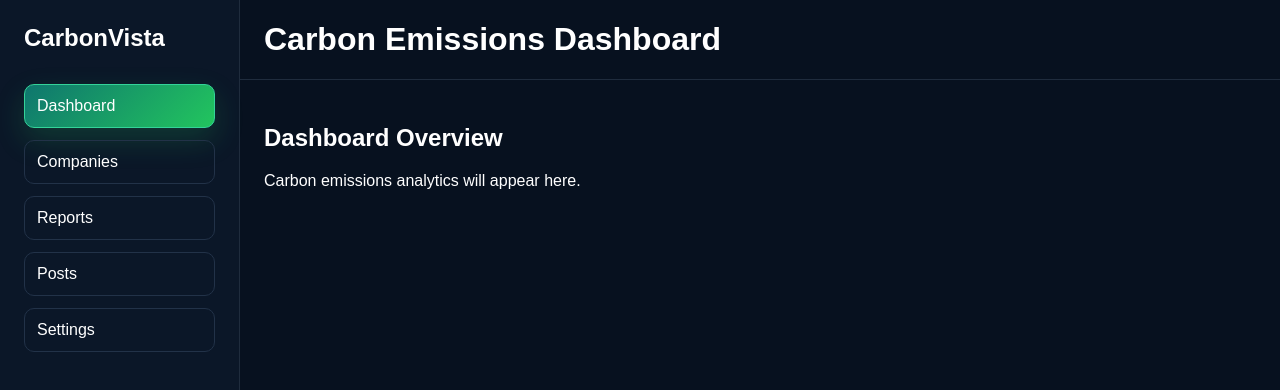
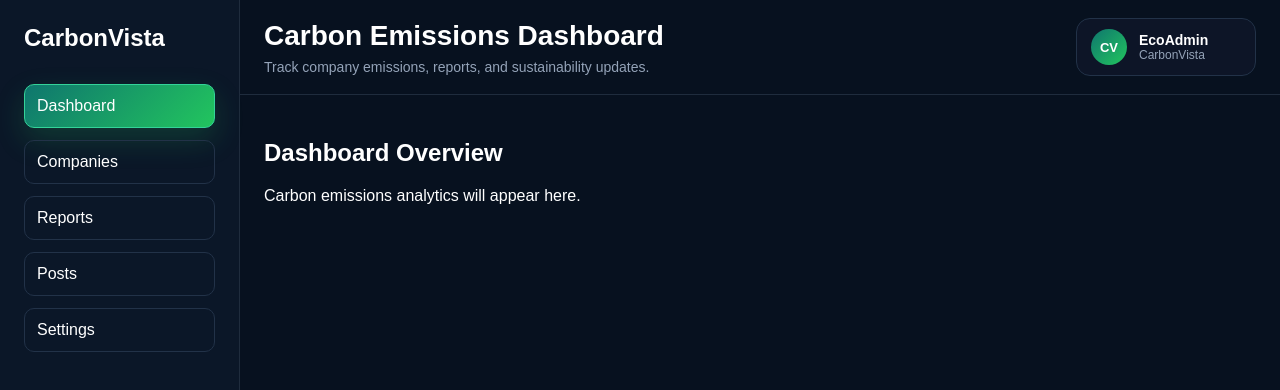
Before and after one commit to Jayzeek2025/Carbon-Emission-Dashboard, a Next.js app: page / in a window 1280 px wide. Shown: the top 390 px of the page. Built offline with nearby package versions, Linux system fonts and the light colour scheme.

Commit message:
feat: add dashboard header

```diff
--- a/src/app/globals.css
+++ b/src/app/globals.css
@@ -79,11 +79,59 @@ button {
 }
 
 .app-header {
-  height: 80px;
+  min-height: 88px;
   border-bottom: 1px solid #1f2c3d;
   display: flex;
   align-items: center;
-  padding: 0 24px;
+  justify-content: space-between;
+  gap: 24px;
+  padding: 18px 24px;
+}
+
+.app-header h1 {
+  margin: 0;
+  font-size: 28px;
+  line-height: 1.2;
+}
+
+.app-header p {
+  margin: 6px 0 0;
+  color: #94a3b8;
+  font-size: 14px;
+}
+
+.app-user-badge {
+  display: flex;
+  align-items: center;
+  gap: 12px;
+  min-width: 180px;
+  padding: 10px 14px;
+  border: 1px solid #223248;
+  border-radius: 14px;
+  background: rgba(15, 23, 42, 0.75);
+}
+
+.app-user-avatar {
+  display: grid;
+  place-items: center;
+  width: 36px;
+  height: 36px;
+  border-radius: 50%;
+  background: linear-gradient(135deg, #0f766e, #22c55e);
+  color: white;
+  font-size: 13px;
+  font-weight: 700;
+}
+
+.app-user-badge strong {
+  display: block;
+  font-size: 14px;
+}
+
+.app-user-badge span:not(.app-user-avatar) {
+  display: block;
+  color: #94a3b8;
+  font-size: 12px;
 }
 
 .app-main {
--- a/src/components/layout/AppShell.tsx
+++ b/src/components/layout/AppShell.tsx
@@ -1,3 +1,4 @@
+import Header from "@/components/layout/Header";
 import Sidebar from "@/components/layout/Sidebar";
 
 type AppShellProps = {
@@ -10,9 +11,7 @@ export default function AppShell({ children }: AppShellProps) {
       <Sidebar />
 
       <div className="app-content-wrapper">
-        <header className="app-header">
-          <h1>Carbon Emissions Dashboard</h1>
-        </header>
+        <Header />
 
         <main className="app-main">{children}</main>
       </div>
--- /dev/null
+++ b/src/components/layout/Header.tsx
@@ -0,0 +1,18 @@
+export default function Header() {
+  return (
+    <header className="app-header">
+      <div>
+        <h1>Carbon Emissions Dashboard</h1>
+        <p>Track company emissions, reports, and sustainability updates.</p>
+      </div>
+
+      <div className="app-user-badge">
+        <span className="app-user-avatar">CV</span>
+        <div>
+          <strong>EcoAdmin</strong>
+          <span>CarbonVista</span>
+        </div>
+      </div>
+    </header>
+  );
+}
```
